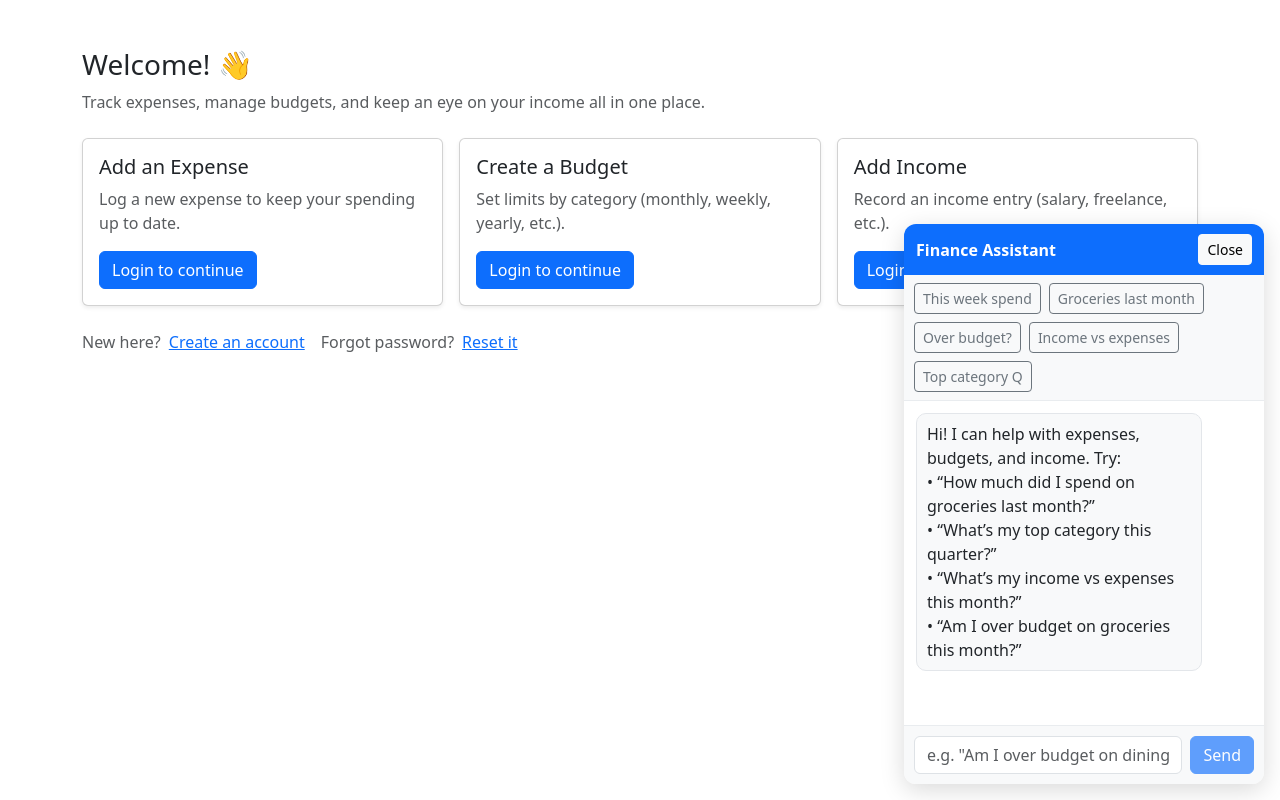
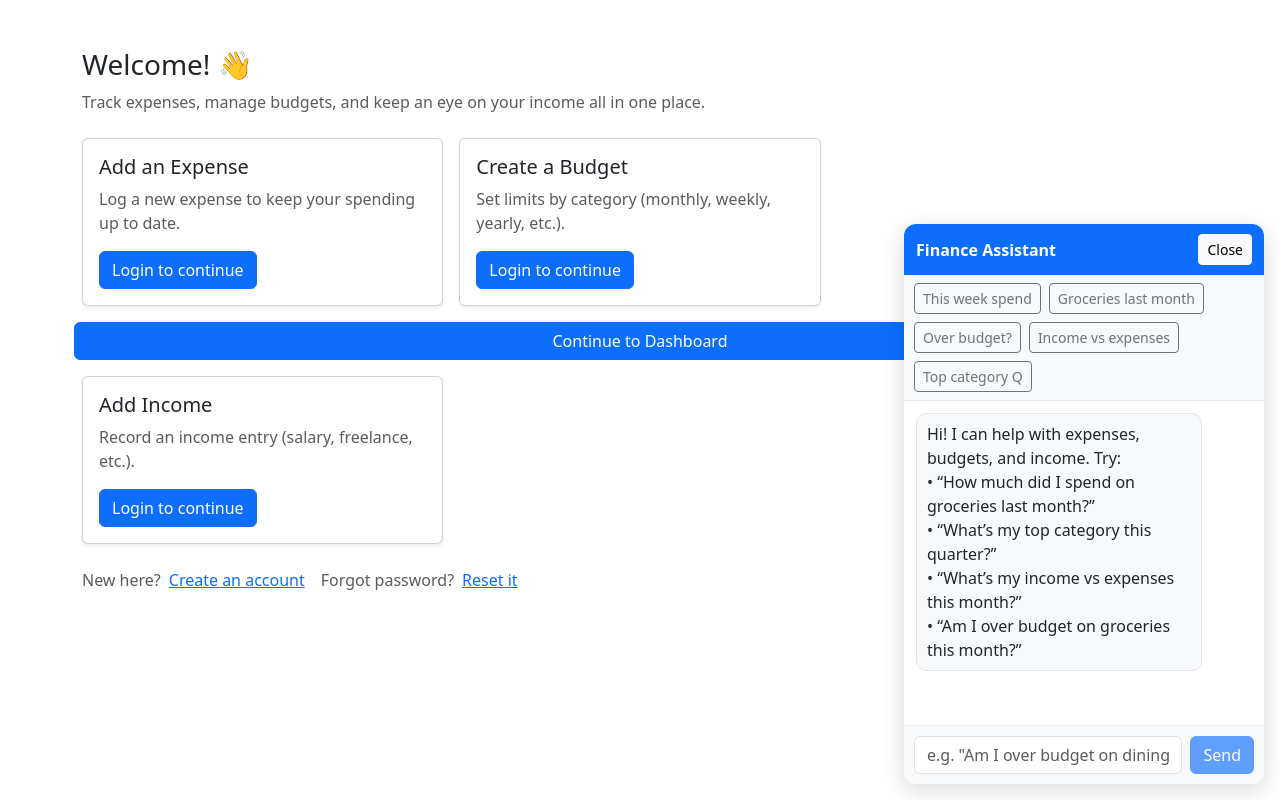
Before and after one commit to Andrew-O39/ExpenseVista-frontend, a React (Vite) app: page /welcome in a window 1280 px wide. Built offline with nearby package versions, Linux system fonts and the light colour scheme; no server answers.

Commit message:
Updated Home component in App.tsx to check the flag and redirect to the dashboard after the first time

```diff
--- a/src/App.tsx
+++ b/src/App.tsx
@@ -51,9 +51,14 @@ function WelcomeHero() {
 function Home() {
   const token = localStorage.getItem("access_token");
   const loggedIn = !!token && isTokenValid();
-  // If logged-in, show the *real* Welcome page (with onboarding + verify banner)
-  // Otherwise, show the public splash Hero with Login/Register links.
-  return loggedIn ? <WelcomePage /> : <WelcomeHero />;
+  const hasSeenWelcome = localStorage.getItem("has_seen_welcome") === "1";
+
+  if (!loggedIn) return <WelcomeHero />;
+
+  // Logged-in users:
+  // - If first time (flag not set), show the real Welcome page once.
+  // - Otherwise, go straight to dashboard.
+  return hasSeenWelcome ? <Navigate to="/dashboard" replace /> : <WelcomePage />;
 }
 
 export default function App() {
--- a/src/pages/Welcome.tsx
+++ b/src/pages/Welcome.tsx
@@ -125,6 +125,16 @@ export default function Welcome() {
           </div>
         </div>
 
+        <button
+          className="btn btn-primary"
+          onClick={() => {
+            localStorage.setItem("has_seen_welcome", "1");
+            window.location.href = "/dashboard";
+         }}
+       >
+         Continue to Dashboard
+      </button>
+
         <div className="col-12 col-md-4">
           <div className="card shadow-sm h-100">
             <div className="card-body">
```
